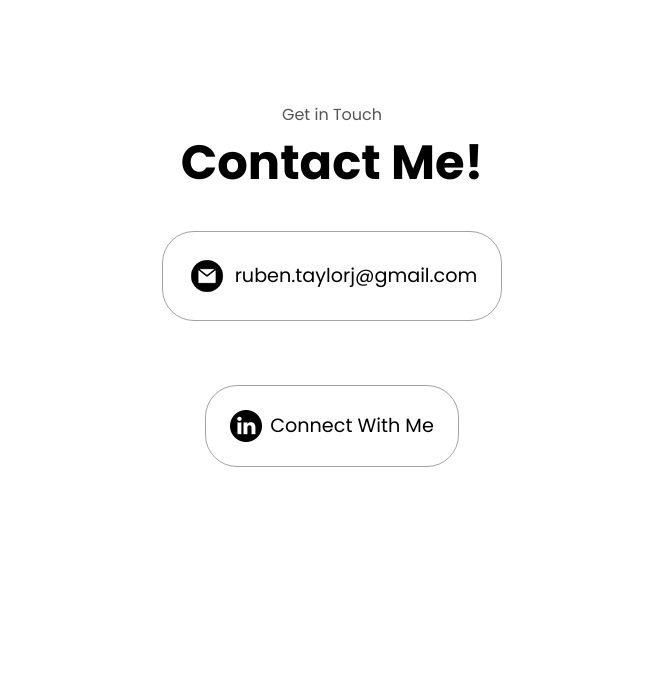
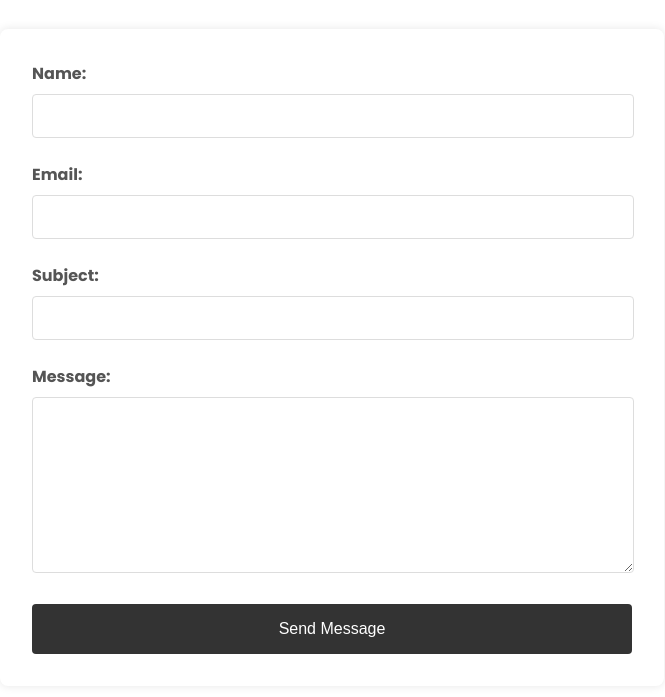
Before and after one commit to rubentaylor/portfolio, a plain HTML site: page index.html in a window 1280 px wide. Shown: the part 4163-4860 px from the top of the page, without its empty margins (308-973 px from the left). Drawn offline with nearby package versions, Linux system fonts and the light colour scheme.

Commit message:
Contact form works

```diff
--- a/index.html
+++ b/index.html
@@ -7,6 +7,17 @@
     <link rel="stylesheet" href="style.css">
     <link rel="stylesheet" href="media.css">
     <link rel="shortcut icon" href="./assets/r-letter.ico" />
+    <script type="text/javascript"
+        src="https://cdn.jsdelivr.net/npm/@emailjs/browser@4/dist/email.min.js">
+    </script>
+    <script type="text/javascript">
+    (function(){
+        emailjs.init({
+            publicKey: "slO0qW5WfM4xRxicW",
+        });
+    })();
+    </script>
+
 </head>
 <body>
     <nav id="desktop-nav">
@@ -243,7 +254,7 @@
     <section id="contact">
         <p class="section__text__p1">Get in Touch</p>
         <h1 class="title">Contact Me!</h1>
-        <!----
+
         <div class="container">
             <form id="contact-form">
                 <div class="form-group">
@@ -262,15 +273,8 @@
                     <div class="field-label">Message:</div>
                     <textarea id="message" name="message" required></textarea>
                 </div>
-                <button type="submit">Send Message</button>
+                <button type="submit" onclick="sendMail()">Send Message</button>
             </form>
-        </div>
-        ---->
-        <div class="contact-info-upper-container">
-            <div class="contact-info-container">
-                <img src="./assets/email.png" alt="Email icon" class="icon contact-icon email-icon">
-                <p><a href="mailto:ruben.taylorj@gmail.com">ruben.taylorj@gmail.com</a></p>
-            </div>
         </div>
         <div class="contact-info-upper-container">
             <div class="contact-info-container">
--- a/script.js
+++ b/script.js
@@ -4,3 +4,33 @@ function toggleMenu(){
     menu.classList.toggle("open")
     icon.classList.toggle("open")
 }
+document.addEventListener("DOMContentLoaded", function() {
+    const form = document.querySelector("form");
+    const fullName = document.getElementById("name");
+    const email = document.getElementById("email");
+    const subject = document.getElementById("subject");
+    const message = document.getElementById("message");
+
+    function sendMail(event) {
+        event.preventDefault();
+        let parms = {
+            name: fullName.value,
+            email: email.value,
+            subject: subject.value,
+            message: message.value,
+        };
+        emailjs.send("service_ldft4ab", "template_nwnm6j7", parms)
+            .then(function(response) {
+                alert("Email Sent!");
+                form.reset();
+            }, function(error) {
+                console.error("Failed to send email. Error:", error);
+                alert("Failed to send email. Please try again later.");
+            });
+    }
+    if (form) {
+        form.addEventListener("submit", sendMail);
+    } else {
+        console.error("Form element not found.");
+    }
+});
--- a/style.css
+++ b/style.css
@@ -454,6 +454,7 @@ article .icon {
     justify-content: center;
     flex-direction: column;
     height: 70hvh;
+    padding-top: 0px;
  }
 
  .contact-info-upper-container {
@@ -811,7 +812,7 @@ body.dark-mode .contact-info-upper-container img {
     filter: invert(1);
 }
 /* Form */
-/*
+
 .container {
     width: 80%;
     max-width: 600px;
@@ -873,5 +874,3 @@ body.dark-mode .contact-info-upper-container img {
 .container button:hover {
     background: #555;
 }
-
-/*
```
